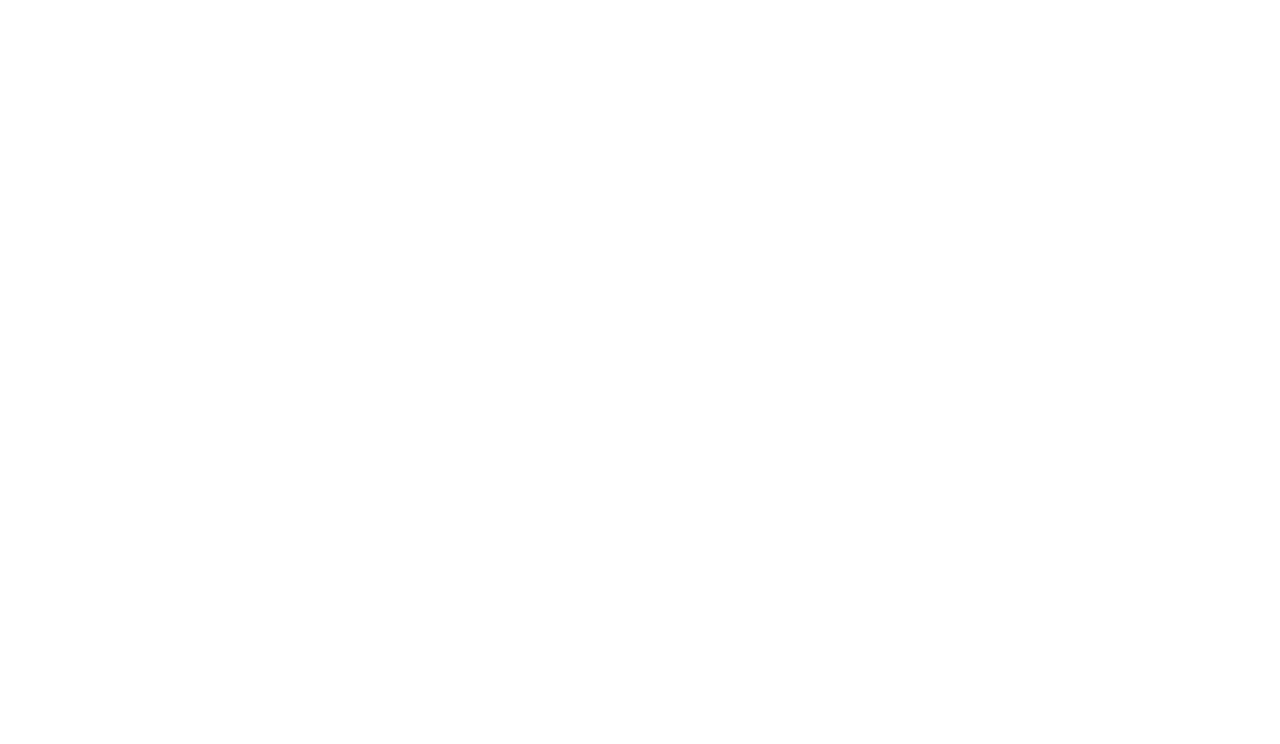
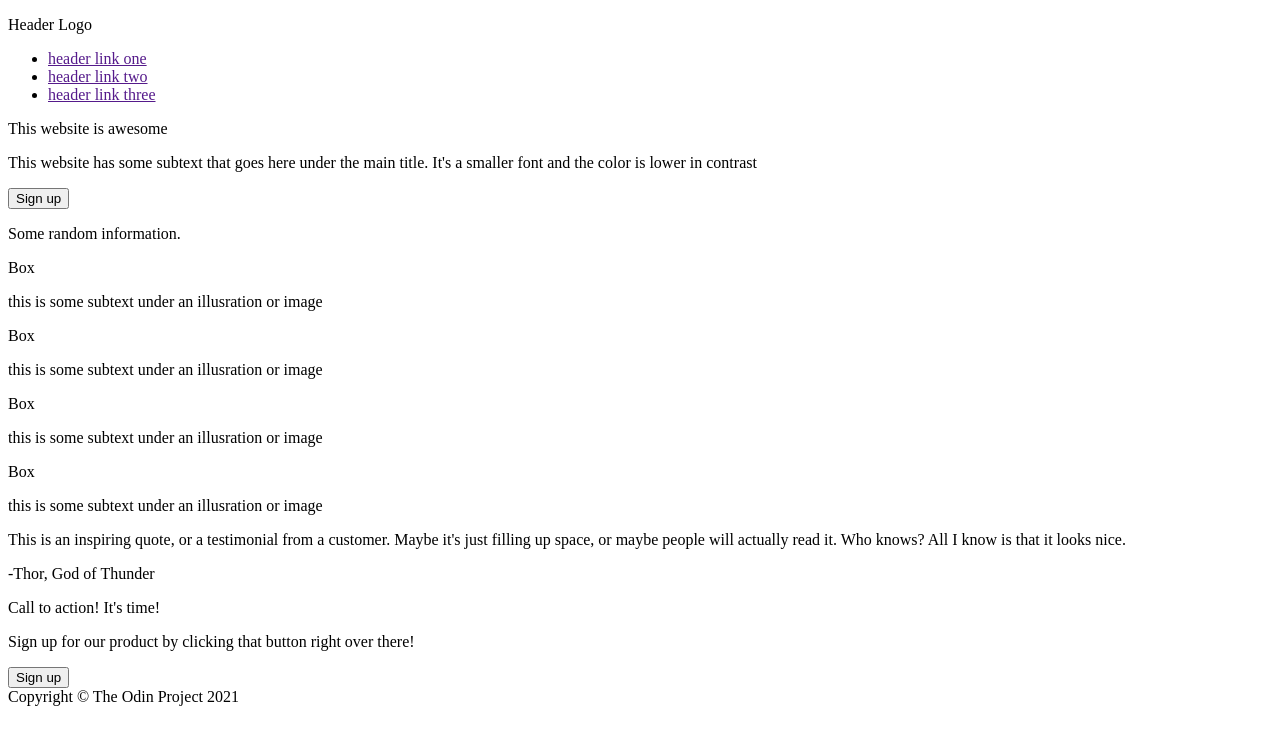
Before and after one commit to raymondhthou/websitelp, a plain HTML site: page index.html in a window 1280 px wide. Drawn offline with Linux system fonts and the light colour scheme.

Commit message:
contents been added for index.html

```diff
--- a/index.html
+++ b/index.html
@@ -7,6 +7,34 @@
     <title>Project: Landing Page</title>
 </head>
 <body>
+    <p>Header Logo</p>
+    <ul>
+        <li><a href="">header link one</a></li>
+        <li><a href="">header link two</a></li>
+        <li><a href="">header link three</a></li>
+    </ul>
 
+    <p>This website is awesome</p>
+    <p>This website has some subtext that goes here under the main title. It's a smaller font and the color is lower in contrast</p>
+    <button type="button">Sign up</button>
+
+    <p>Some random information.</p>
+    <div>Box</div>
+    <p>this is some subtext under an illusration or image</p>
+    <div>Box</div>
+    <p>this is some subtext under an illusration or image</p>
+    <div>Box</div>
+    <p>this is some subtext under an illusration or image</p>
+    <div>Box</div>
+    <p>this is some subtext under an illusration or image</p>
+
+    <p>This is an inspiring quote, or a testimonial from a customer. Maybe it's just filling up space, or maybe people will actually read it. Who knows? All I know is that it looks nice.</p>
+    <p>-Thor, God of Thunder</p>
+
+    <p>Call to action! It's time!</p>
+    <p>Sign up for our product by clicking that button right over there!</p>
+    <button type="button">Sign up</button>
+
+    <footer>Copyright <span>&copy;</span> The Odin Project 2021</footer>
 </body>
 </html>
```
